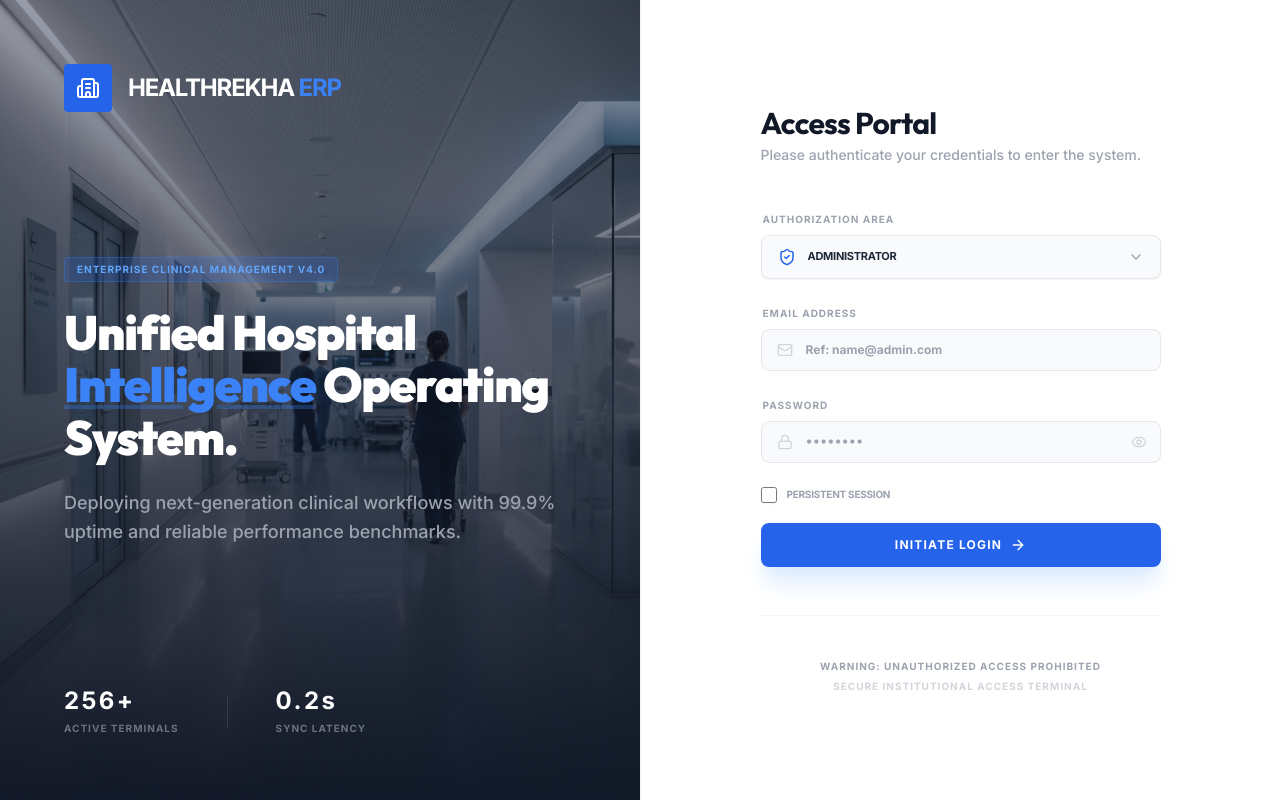
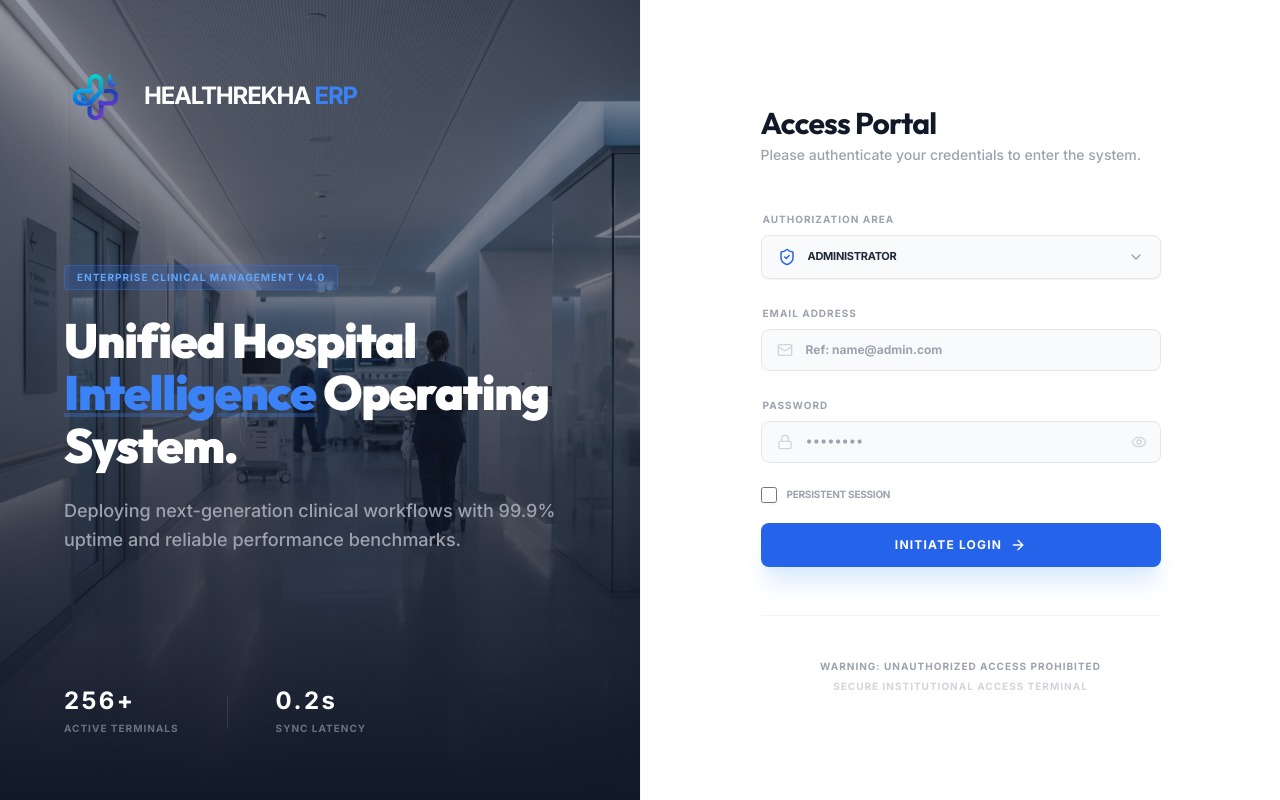
Before and after one commit to sachinkr-2003/HMS, a React app: page /login in a window 1280 px wide. Built offline with nearby package versions, Linux system fonts and the light colour scheme; the HTML template or start-up script is replaced by a standard one.

Commit message:
some changes

```diff
--- a/src/layouts/Sidebar.jsx
+++ b/src/layouts/Sidebar.jsx
@@ -114,8 +114,19 @@ const Sidebar = ({ role, isOpen, setIsOpen }) => {
       {/* Brand Section */}
       <div className="p-8 pb-10 flex items-center justify-between">
         <div className="flex items-center gap-3">
-          <div className="p-2 bg-blue-600 rounded-lg text-white">
-            <Stethoscope size={24} />
+          <div className="w-16 h-16 flex items-center justify-center relative group">
+            <img
+              src="/logo.png"
+              alt="HealthRekha Logo"
+              className="w-full h-full object-contain"
+              onError={(e) => {
+                e.target.style.display = 'none';
+                e.target.nextSibling.style.display = 'flex';
+              }}
+            />
+            <div className="hidden absolute inset-0 items-center justify-center bg-blue-600 text-white font-black text-2xl">
+              H
+            </div>
           </div>
           <div className="flex flex-col">
             <span className="text-xl font-bold text-white leading-none tracking-tight">HealthRekha</span>
--- a/src/pages/Login.jsx
+++ b/src/pages/Login.jsx
@@ -60,8 +60,9 @@ const Login = () => {
 
                     {/* Branding Top */}
                     <div className="relative z-20 flex items-center gap-4">
-                        <div className="w-12 h-12 bg-blue-600 rounded flex items-center justify-center shadow-2xl shadow-blue-500/20">
-                            <Building2 className="text-white" size={24} />
+                        <div className="w-16 h-16 flex items-center justify-center relative">
+                            <img src="/logo.png" alt="HealthRekha Logo" className="w-full h-full object-contain" onError={(e) => { e.target.style.display = 'none'; e.target.nextSibling.style.display = 'flex'; }} />
+                             <div className="hidden absolute inset-0 items-center justify-center bg-blue-600 text-white font-black text-2xl">H</div>
                         </div>
                         <span className="text-2xl font-bold tracking-tighter text-white uppercase">HealthRekha <span className="text-blue-500">ERP</span></span>
                     </div>
@@ -98,8 +99,9 @@ const Login = () => {
                     <div className="max-w-md mx-auto w-full px-6 py-12 lg:py-0">
                         {/* Mobile Logo Only */}
                         <div className="mb-8 lg:hidden flex flex-col items-center">
-                            <div className="w-14 h-14 bg-blue-600 rounded-xl flex items-center justify-center mb-4 shadow-xl shadow-blue-100">
-                                <Building2 className="text-white" size={28} />
+                            <div className="w-20 h-20 flex items-center justify-center mb-4 relative">
+                                <img src="/logo.png" alt="HealthRekha Logo" className="w-full h-full object-contain" onError={(e) => { e.target.style.display = 'none'; e.target.nextSibling.style.display = 'flex'; }} />
+                                <div className="hidden absolute inset-0 items-center justify-center bg-blue-600 text-white font-black text-3xl">H</div>
                             </div>
                             <h2 className="text-xl font-black text-gray-900 tracking-tighter uppercase">HealthRekha ERP</h2>
                         </div>
--- a/src/pages/StaffRoster.jsx
+++ b/src/pages/StaffRoster.jsx
@@ -74,11 +74,12 @@ const StaffRoster = () => {
 
         if (formValues) {
             try {
-                await axios.post(`${API_BASE}/roster`, formValues);
+                await axios.post(`${API_BASE}/roster/assign`, formValues);
                 Swal.fire('Assigned!', 'Staff shift has been registered.', 'success');
                 fetchRoster();
             } catch (err) {
-                Swal.fire('Error', 'Shift assignment failed.', 'error');
+                const msg = err.response?.data?.message || 'Shift assignment failed.';
+                Swal.fire('Error', msg, 'error');
             }
         }
     };
```
Also changed, not shown: public/logo.png (added).
